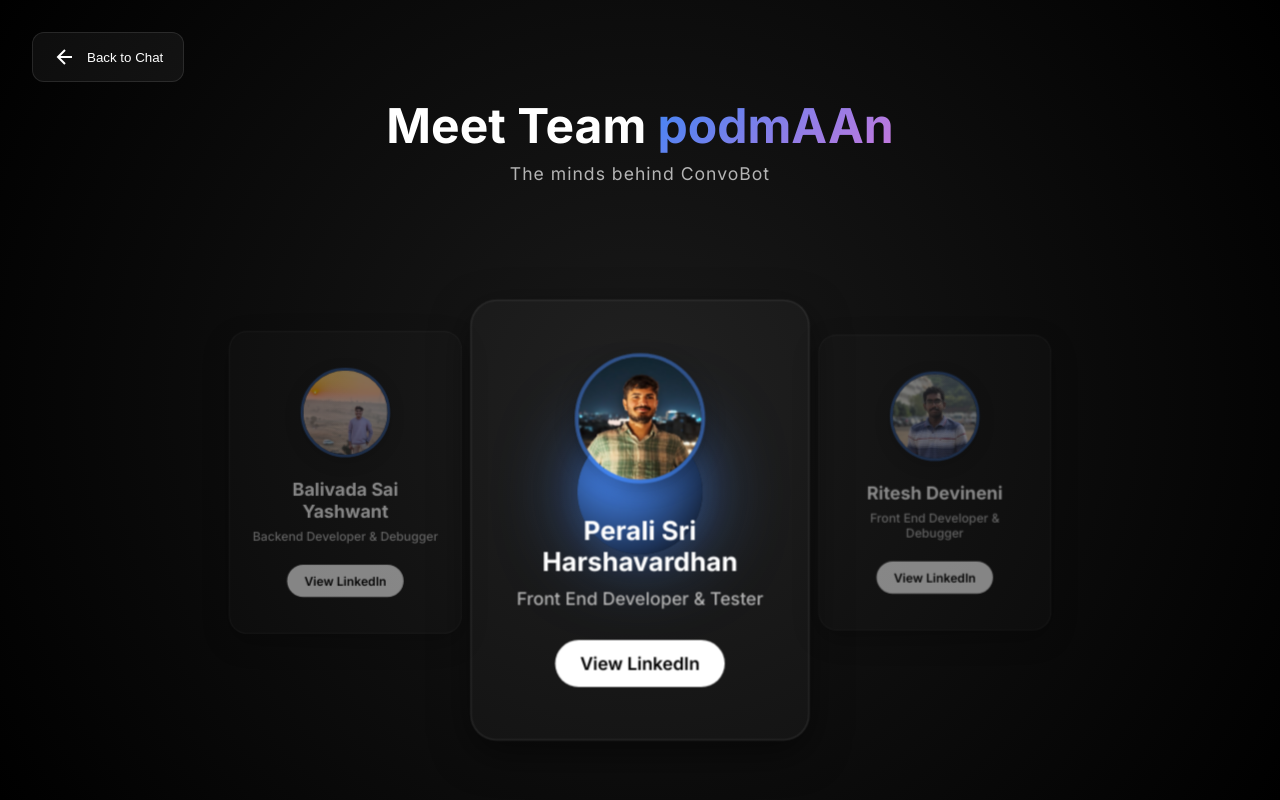
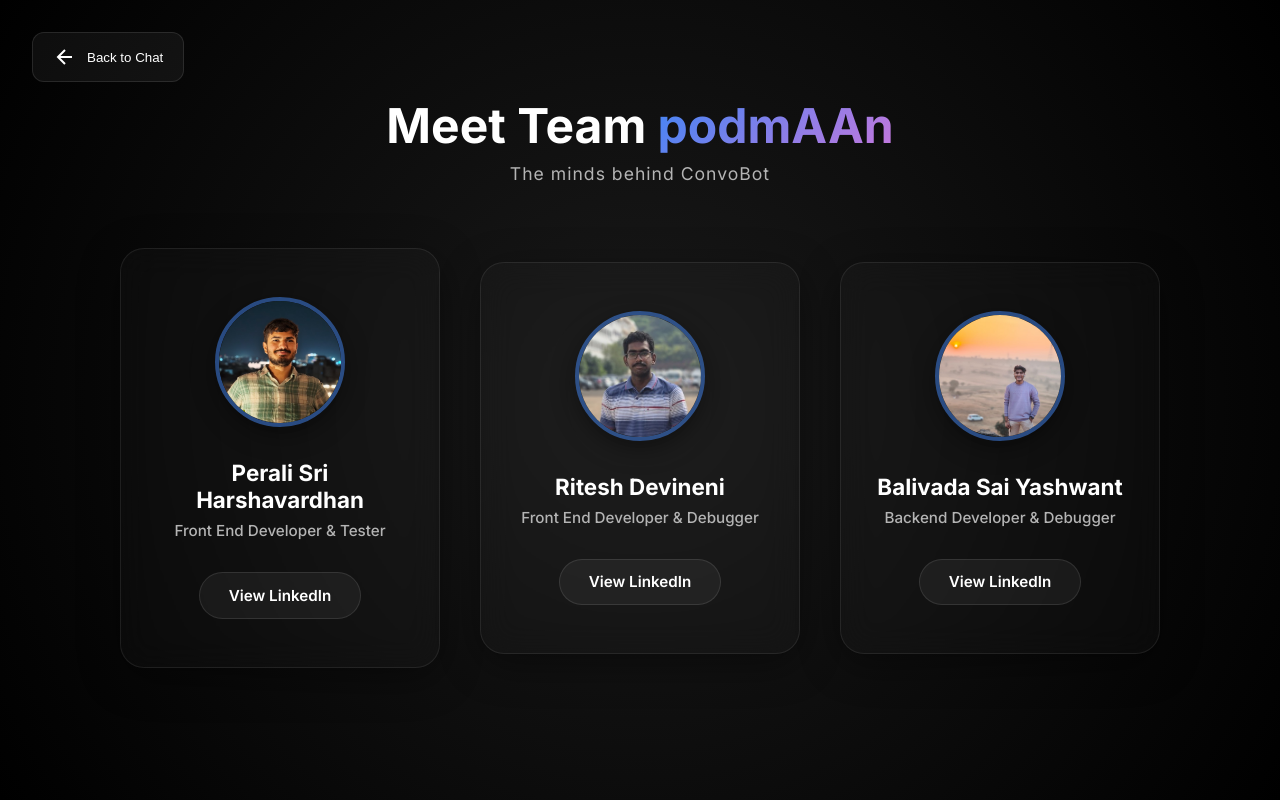
Before and after one commit to bsaiyashwant/ConvoBot, a React (Create React App) app in the folder frontend/: page /team in a window 1280 px wide. Built offline with nearby package versions, Linux system fonts and the light colour scheme; no server answers; a web font is replaced by a local one.

Commit message:
Pivot to robust linear Team layout with hover animations

```diff
--- a/frontend/src/pages/Team.css
+++ b/frontend/src/pages/Team.css
@@ -3,12 +3,13 @@
     width: 100vw;
     background: radial-gradient(circle at 50% 50%, #1a1a1a 0%, #000000 100%);
     color: white;
-    overflow: hidden;
+    overflow-y: auto;
+    overflow-x: hidden;
     display: flex;
     flex-direction: column;
     align-items: center;
-    perspective: 1500px;
     position: relative;
+    padding-bottom: 4rem;
 }
 
 .back-btn-team {
@@ -38,6 +39,7 @@
     margin-top: 6rem;
     text-align: center;
     z-index: 10;
+    margin-bottom: 4rem;
 }
 
 .team-header h1 {
@@ -59,85 +61,61 @@
     letter-spacing: 1px;
 }
 
-.orbit-container {
-    position: relative;
+/* Linear Layout Grid */
+.team-grid-container {
+    display: flex;
+    flex-direction: row;
+    gap: 2.5rem;
+    justify-content: center;
+    align-items: center;
     width: 100%;
-    height: 100%;
-    display: flex;
-    align-items: center;
-    justify-content: center;
-    transform-style: preserve-3d;
+    max-width: 1200px;
+    padding: 0 2rem;
+    flex-wrap: wrap;
+    /* Allows stacking on smaller screens */
+    z-index: 10;
 }
 
-.earth-concept {
-    width: 120px;
-    height: 120px;
-    background: radial-gradient(circle at 30% 30%, #4285f4, #000);
-    border-radius: 50%;
-    position: absolute;
-    box-shadow: 0 0 50px rgba(66, 133, 244, 0.5);
-    animation: pulseEarth 4s infinite ease-in-out;
-    z-index: 1;
+.team-member-card {
+    position: relative;
+    width: 320px;
+    background: rgba(255, 255, 255, 0.02);
+    backdrop-filter: blur(16px);
+    -webkit-backdrop-filter: blur(16px);
+    border: 1px solid rgba(255, 255, 255, 0.08);
+    border-radius: 24px;
+    padding: 3rem 2rem;
+    transition: all 0.4s cubic-bezier(0.25, 0.8, 0.25, 1);
+    transform-style: preserve-3d;
+    box-shadow: 0 10px 40px rgba(0, 0, 0, 0.4);
+    display: flex;
+    flex-direction: column;
+    align-items: center;
+    overflow: hidden;
 }
 
-.earth-glow {
-    position: absolute;
-    top: -20px;
-    left: -20px;
-    right: -20px;
-    bottom: -20px;
-    border-radius: 50%;
-    background: radial-gradient(circle, rgba(66, 133, 244, 0.2) 0%, transparent 70%);
+.team-member-card:hover {
+    transform: translateY(-15px) scale(1.02);
+    background: rgba(255, 255, 255, 0.05);
+    border-color: rgba(66, 133, 244, 0.4);
+    box-shadow: 0 20px 50px rgba(66, 133, 244, 0.15);
 }
 
-@keyframes pulseEarth {
-
-    0%,
-    100% {
-        transform: scale(1);
-        box-shadow: 0 0 50px rgba(66, 133, 244, 0.4);
-    }
-
-    50% {
-        transform: scale(1.05);
-        box-shadow: 0 0 80px rgba(66, 133, 244, 0.7);
-    }
+.card-glow {
+    position: absolute;
+    top: -50%;
+    left: -50%;
+    width: 200%;
+    height: 200%;
+    background: radial-gradient(circle at 50% 50%, rgba(66, 133, 244, 0.1) 0%, transparent 50%);
+    opacity: 0;
+    transition: opacity 0.4s ease;
+    pointer-events: none;
+    z-index: 0;
 }
 
-.orbit-field {
-    position: absolute;
-    width: 100%;
-    height: 100%;
-    display: flex;
-    align-items: center;
-    justify-content: center;
-    transform-style: preserve-3d;
-}
-
-.member-positioner {
-    cursor: pointer;
-    display: flex;
-    align-items: center;
-    justify-content: center;
-}
-
-.member-card-3d {
-    width: 260px;
-    background: rgba(255, 255, 255, 0.03);
-    backdrop-filter: blur(12px);
-    border: 1px solid rgba(255, 255, 255, 0.1);
-    border-radius: 20px;
-    padding: 2.5rem 1.5rem;
-    cursor: pointer;
-    transition: all 0.4s ease;
-    box-shadow: 0 10px 30px rgba(0, 0, 0, 0.5);
-}
-
-.member-card-3d:hover {
-    background: rgba(255, 255, 255, 0.07);
-    border-color: rgba(66, 133, 244, 0.4);
-    transform: scale(1.08) translateY(-10px);
-    box-shadow: 0 20px 40px rgba(66, 133, 244, 0.2);
+.team-member-card:hover .card-glow {
+    opacity: 1;
 }
 
 .card-glass-content {
@@ -145,16 +123,25 @@
     flex-direction: column;
     align-items: center;
     text-align: center;
+    z-index: 1;
+    position: relative;
+    width: 100%;
 }
 
 .avatar-wrapper {
-    width: 100px;
-    height: 100px;
+    width: 130px;
+    height: 130px;
     border-radius: 50%;
-    margin-bottom: 1.5rem;
+    margin-bottom: 2rem;
     overflow: hidden;
-    border: 3px solid rgba(66, 133, 244, 0.5);
-    box-shadow: 0 5px 15px rgba(0, 0, 0, 0.3);
+    border: 4px solid rgba(66, 133, 244, 0.5);
+    box-shadow: 0 8px 25px rgba(0, 0, 0, 0.4);
+    transition: transform 0.4s ease, border-color 0.4s ease;
+}
+
+.team-member-card:hover .avatar-wrapper {
+    transform: scale(1.08);
+    border-color: rgba(198, 120, 221, 0.7);
 }
 
 .team-avatar-img {
@@ -164,53 +151,81 @@
 }
 
 .card-glass-content h3 {
-    font-size: 1.25rem;
+    font-size: 1.4rem;
     margin-bottom: 0.5rem;
     color: white;
+    font-weight: 700;
 }
 
 .card-glass-content p {
-    font-size: 0.85rem;
+    font-size: 0.95rem;
     color: #b4b4b4;
-    margin-bottom: 1.5rem;
+    margin-bottom: 2rem;
     font-weight: 500;
 }
 
 .linkedin-link-team {
-    padding: 0.6rem 1.2rem;
-    background: white;
-    color: black;
+    padding: 0.8rem 1.8rem;
+    background: rgba(255, 255, 255, 0.05);
+    color: white;
     text-decoration: none;
     border-radius: 30px;
-    font-size: 0.85rem;
+    font-size: 0.95rem;
     font-weight: 600;
     transition: all 0.3s ease;
-    display: inline-block;
+    border: 1px solid rgba(255, 255, 255, 0.1);
+    position: relative;
+    overflow: hidden;
+}
+
+.linkedin-link-team::before {
+    content: '';
+    position: absolute;
+    top: 0;
+    left: 0;
+    width: 100%;
+    height: 100%;
+    background: linear-gradient(135deg, rgba(66, 133, 244, 0.8), rgba(198, 120, 221, 0.8));
+    opacity: 0;
+    transition: opacity 0.3s ease;
+    z-index: -1;
 }
 
 .linkedin-link-team:hover {
-    background: #4285f4;
     color: white;
-    transform: translateY(-2px);
-    box-shadow: 0 5px 15px rgba(66, 133, 244, 0.3);
+    border-color: transparent;
+    transform: translateY(-3px);
+    box-shadow: 0 8px 20px rgba(66, 133, 244, 0.3);
 }
 
-/* Mobile Adjustments for Orbit */
-@media (max-width: 768px) {
+.linkedin-link-team:hover::before {
+    opacity: 1;
+}
+
+/* Mobile Adjustments */
+@media (max-width: 900px) {
+    .team-grid-container {
+        flex-direction: column;
+        gap: 2rem;
+        padding: 0 1rem;
+    }
+
+    .team-member-card {
+        width: 100%;
+        max-width: 400px;
+        padding: 2.5rem 1.5rem;
+    }
+
     .team-header {
         margin-top: 5rem;
+        margin-bottom: 3rem;
     }
 
     .team-header h1 {
         font-size: 2.25rem;
     }
 
-    .member-card-3d {
-        width: 230px;
-        padding: 1.5rem 1rem;
-    }
-
-    .card-glass-content h3 {
-        font-size: 1.1rem;
+    .team-page-container {
+        padding-bottom: 2rem;
     }
 }
--- a/frontend/src/pages/Team.js
+++ b/frontend/src/pages/Team.js
@@ -1,4 +1,4 @@
-import React, { useState, useEffect } from 'react';
+import React from 'react';
 import { useNavigate } from 'react-router-dom';
 import './Team.css';
 
@@ -7,48 +7,24 @@
         name: "Perali Sri Harshavardhan",
         role: "Front End Developer & Tester",
         linkedin: "https://www.linkedin.com/in/perali-sri-harsha-vardhan-3a8541325/",
-        image: "/harsha_photo.png",
-        angle: 0
+        image: "/harsha_photo.png"
     },
     {
         name: "Ritesh Devineni",
         role: "Front End Developer & Debugger",
         linkedin: "https://www.linkedin.com/in/ritesh-devineni-aba96b286/",
-        image: "/ritesh_photo.png",
-        angle: 120
+        image: "/ritesh_photo.png"
     },
     {
         name: "Balivada Sai Yashwant",
         role: "Backend Developer & Debugger",
         linkedin: "https://www.linkedin.com/in/balivadasaiyashwant/",
-        image: "/yashwant_photo.png",
-        angle: 240
+        image: "/yashwant_photo.png"
     }
 ];
 
 function Team() {
-    const [rotation, setRotation] = useState(0);
-    const [isMobile, setIsMobile] = useState(window.innerWidth <= 768);
     const navigate = useNavigate();
-
-    useEffect(() => {
-        const handleResize = () => setIsMobile(window.innerWidth <= 768);
-        window.addEventListener('resize', handleResize);
-        return () => window.removeEventListener('resize', handleResize);
-    }, []);
-
-    const handleMemberClick = (memberAngle) => {
-        // Shortest path rotation
-        const targetRotation = -memberAngle;
-        let diff = (targetRotation - (rotation % 360)) % 360;
-        if (diff > 180) diff -= 360;
-        if (diff < -180) diff += 360;
-        setRotation(rotation + diff);
-    };
-
-    const radiusX = isMobile ? 110 : 380; // Spread horizontally
-    const radiusZ = isMobile ? 120 : 350; // Spread front-to-back
-    const scaleMultiplier = isMobile ? 0.8 : 1;
 
     return (
         <div className="team-page-container">
@@ -65,42 +41,9 @@
                 <p>The minds behind ConvoBot</p>
             </div>
 
-            <div className="orbit-container">
-                {/* The "Earth" Center - ignore clicks */}
-                <div className="earth-concept" style={{ pointerEvents: 'none' }}>
-                    <div className="earth-glow"></div>
-                </div>
-
-                {/* Orbiting Members */}
-                <div className="orbit-field">
-                    {teamMembers.map((member, index) => {
-                        const currentAngle = member.angle + rotation;
-                        const rad = currentAngle * Math.PI / 180;
-
-                        // Calculate 2.5D position coordinates
-                        const x = Math.sin(rad) * radiusX;
-                        const z = Math.cos(rad) * radiusZ;
-
-                        // Front cards get highest Z-index
-                        const zIndex = Math.round(z);
-
-                        return (
-                            <div
-                                key={index}
-                                className="member-positioner"
-                                onClick={(e) => {
-                                    e.stopPropagation();
-                                    handleMemberClick(member.angle);
-                                }}
-                                style={{
-                                    position: 'absolute',
-                                    transform: `translateX(${x}px) translateZ(${z}px) scale(${scaleMultiplier})`,
-                                    zIndex: zIndex,
-                                    opacity: z < 0 ? 0.5 : 1, // Dim back cards for depth
-                                    transition: 'transform 1s cubic-bezier(0.25, 0.8, 0.25, 1), opacity 1s, z-index 1s'
-                                }}
-                            >
-                                <div className="member-card-3d">
+            <div className="team-grid-container">
+                {teamMembers.map((member, index) => (
+                    <div key={index} className="team-member-card">
                         <div className="card-glass-content">
                             <div className="avatar-wrapper">
                                 <img src={member.image} alt={member.name} className="team-avatar-img" />
@@ -112,16 +55,14 @@
                                 target="_blank"
                                 rel="noopener noreferrer"
                                 className="linkedin-link-team"
-                                            onClick={(e) => e.stopPropagation()}
                             >
                                 View LinkedIn
                             </a>
                         </div>
+                        {/* Decorative background glow */}
+                        <div className="card-glow"></div>
                     </div>
-                            </div>
-                        );
-                    })}
-                </div>
+                ))}
             </div>
         </div>
     );
```
Lines whose indentation alone changed are shown as unchanged.
